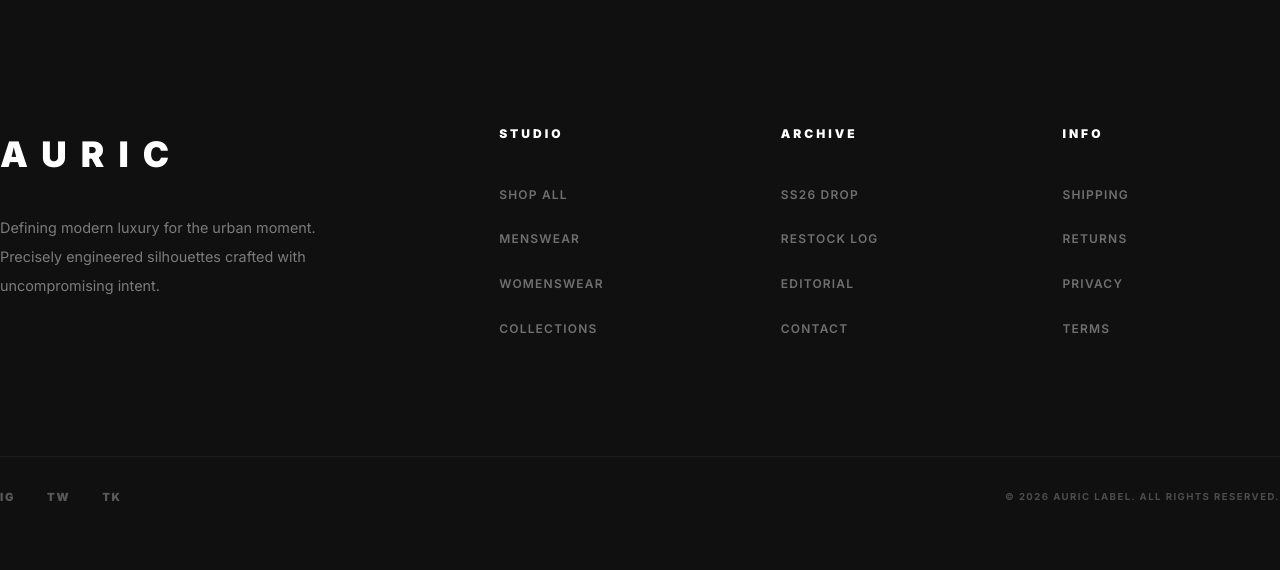
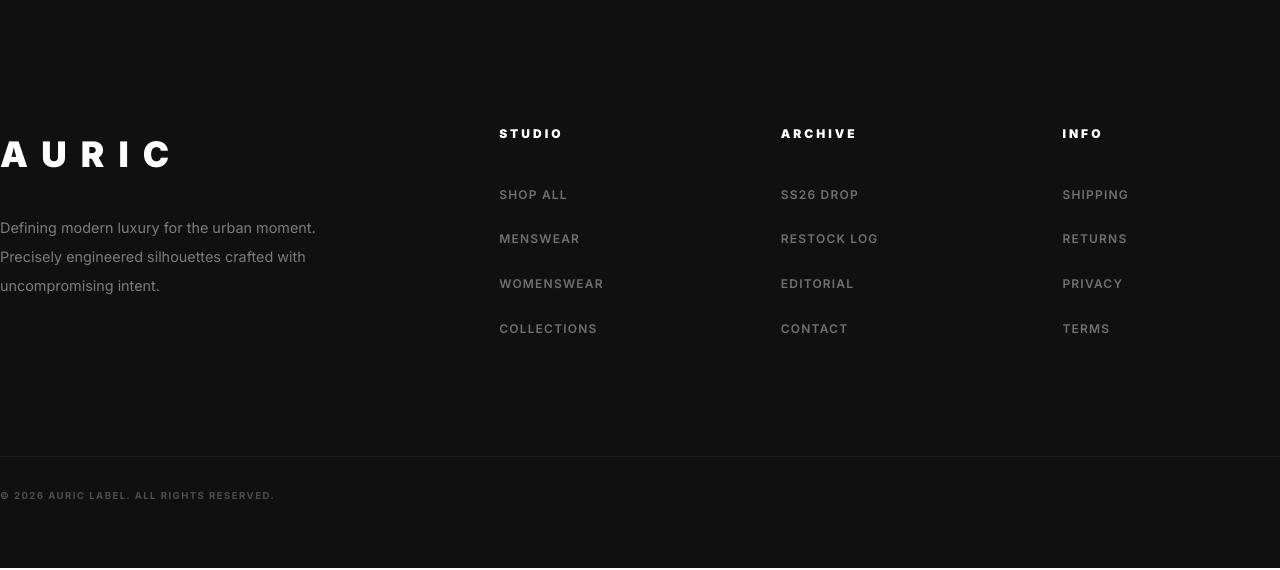
Before and after one commit to arjunbabu9656/auric-ecommerce, a Django app: page /accounts/register/ in a window 1280 px wide. Shown: the part 1067-1637 px from the top of the page. Run offline with Django 5.2, Linux system fonts and the light colour scheme; data that the repository does not hold is empty; some web fonts are replaced.

Commit message:
UI: Removed social links and centered footer copyright (Pakka UI)

```diff
--- a/static/css/styles.css
+++ b/static/css/styles.css
@@ -255,8 +255,9 @@
   padding-top: 3rem;
   border-top: 1px solid rgba(255,255,255,0.05);
   display: flex;
-  justify-content: space-between;
-  align-items: center;
+  justify-content: center;
+  align-items: center;
+  text-align: center;
 }
 
 .footer__socials {
--- a/templates/base.html
+++ b/templates/base.html
@@ -152,11 +152,6 @@
             </div>
 
             <div class="footer__bottom">
-                <div class="footer__socials">
-                    <a href="#" class="social-link">IG</a>
-                    <a href="#" class="social-link">TW</a>
-                    <a href="#" class="social-link">TK</a>
-                </div>
                 <div class="footer__legal">
                     &copy; 2026 AURIC LABEL. ALL RIGHTS RESERVED.
                 </div>
```
